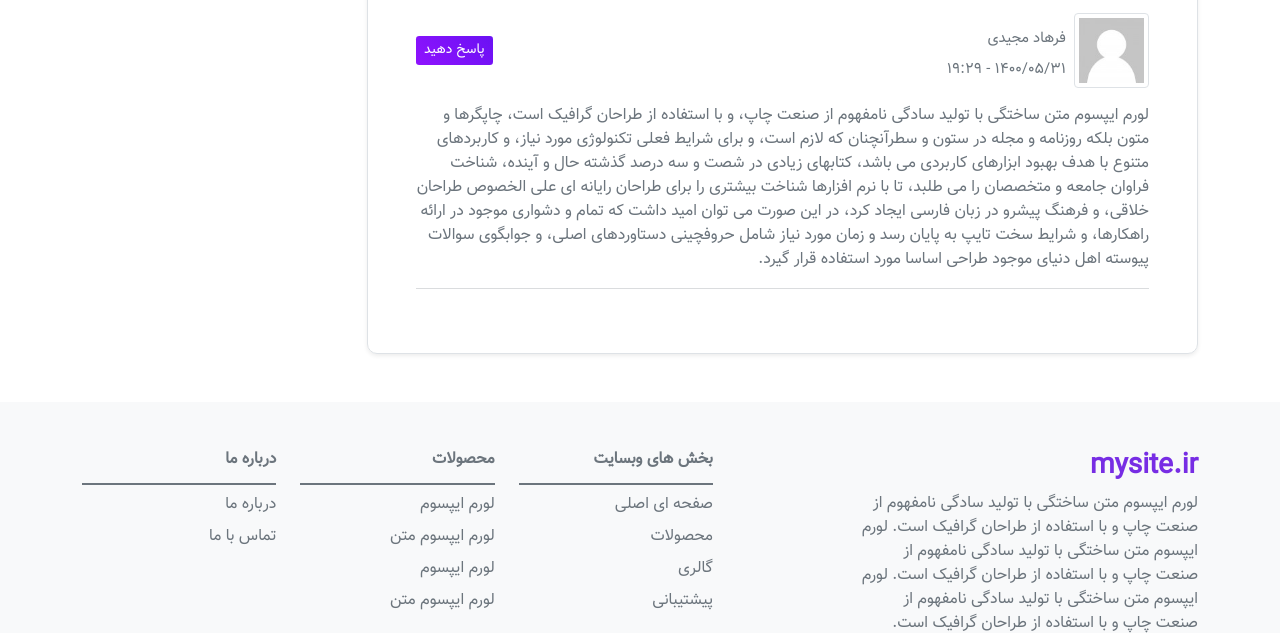
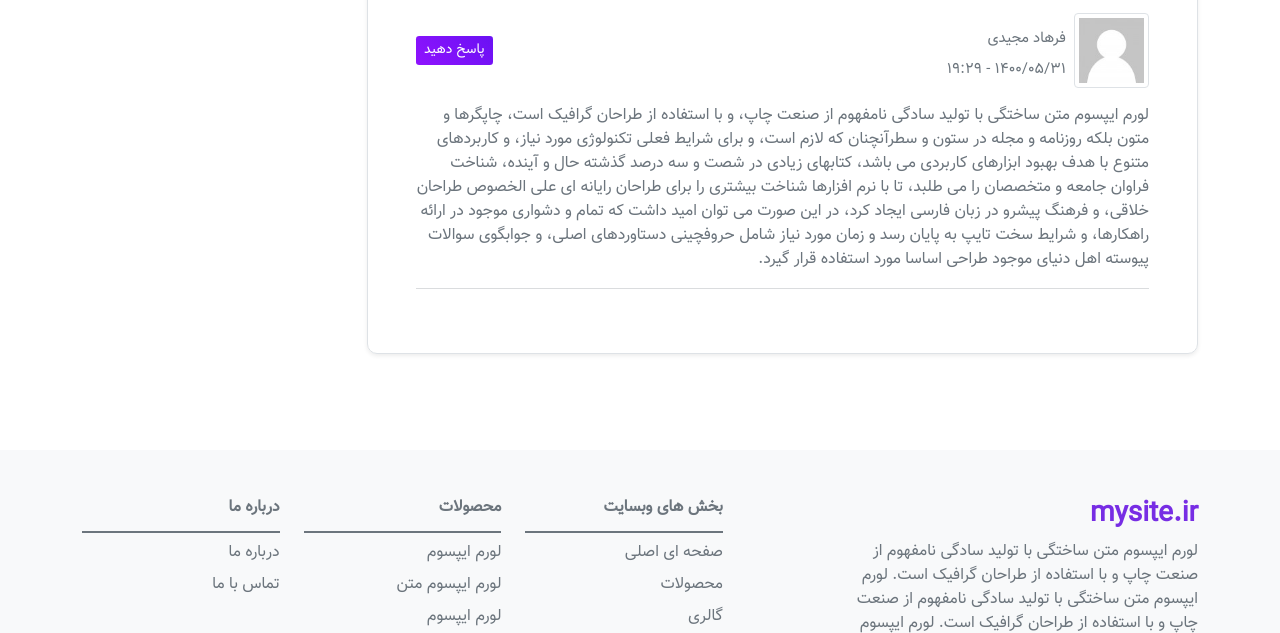
Before and after one commit to ehsankarimi7/bootstrap.site, a plain HTML site: page index.html in a window 1280 px wide. Shown: the part 1902-2535 px from the top of the page. Drawn offline with nearby package versions, Linux system fonts and the light colour scheme.

Commit message:
third commit change gutter for footer

```diff
--- a/index.html
+++ b/index.html
@@ -18,6 +18,7 @@
     <title> </title>
   </head>
   <body>
+
     <header>
       <nav class="navbar navbar-expand-lg navbar-light shadow">
         <div class="container">
@@ -823,9 +824,9 @@
       </div>
     </section>
 
-<footer class="bg-light  mt-5">
-  <div class="container pb-4">
-      <div class="row g-5">
+<footer class="bg-light  mt-5 ">
+  <div class="container py-5">
+      <div class="row ">
           <div class="col-md-4">
               <h3 class="fw-bold text-purple">mysite.ir</h3>
               <p class="text-muted">
@@ -891,6 +892,7 @@
   </div>
 </footer>
 
+
     <script
       src="https://cdn.jsdelivr.net/npm/bootstrap@5.1.0/dist/js/bootstrap.bundle.min.js"
       integrity="sha384-U1DAWAznBHeqEIlVSCgzq+c9gqGAJn5c/t99JyeKa9xxaYpSvHU5awsuZVVFIhvj"
```
